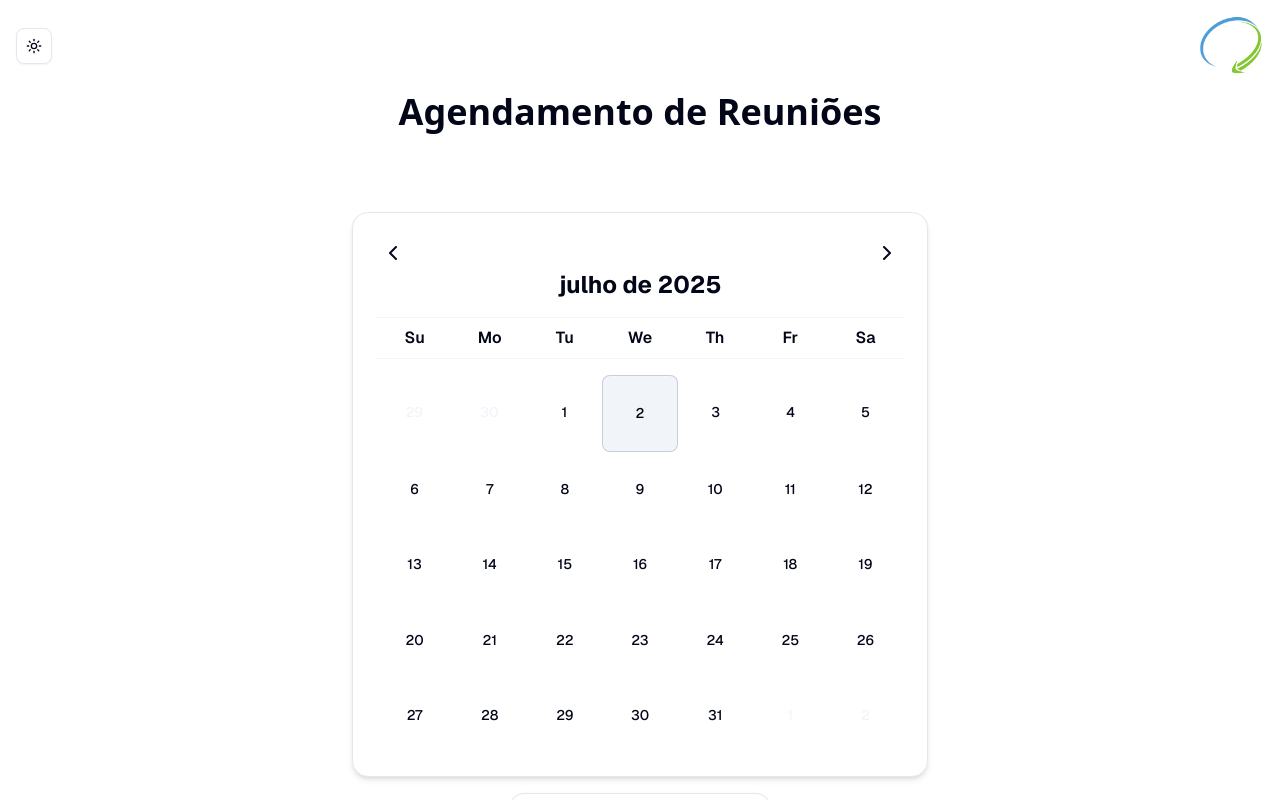
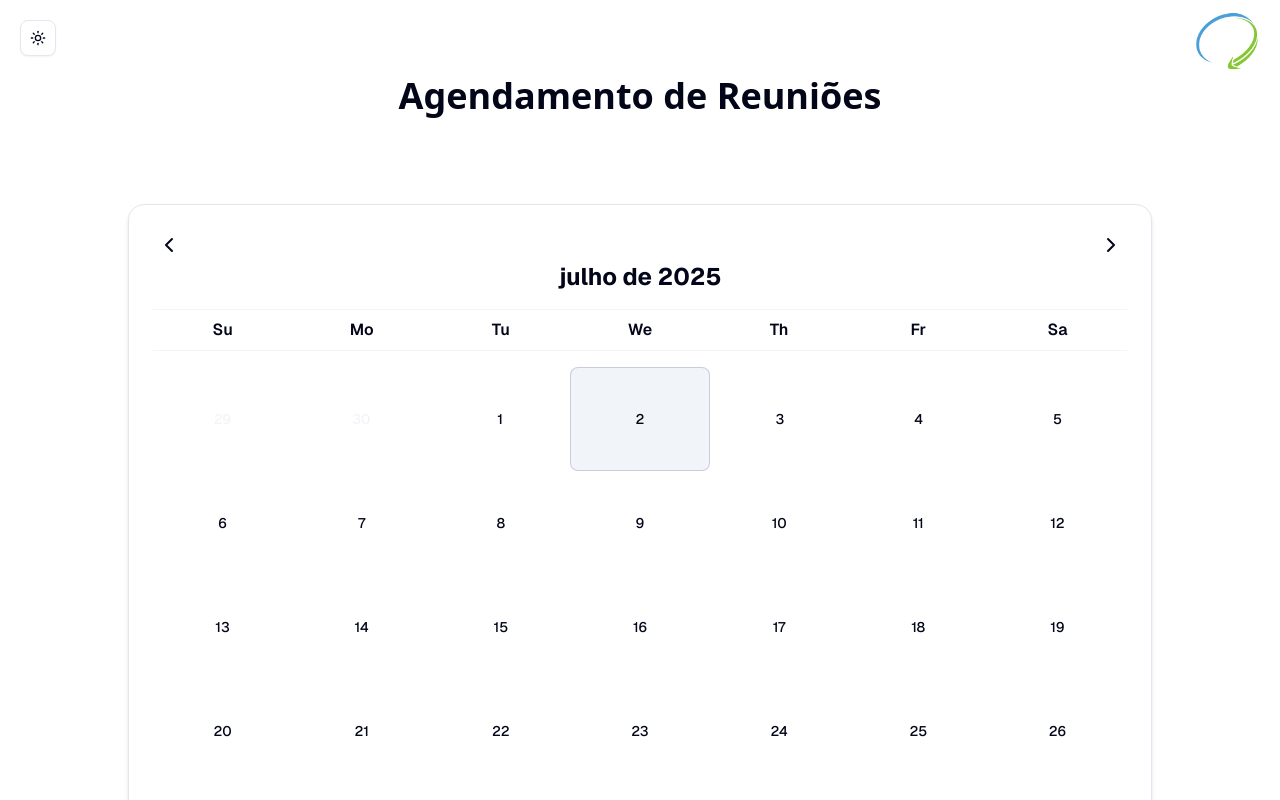
Before and after one commit to TavinHVM/r3-booking, a Next.js app: page / in a window 1280 px wide. Shown: the top 800 px of the page. Built offline with nearby package versions, Linux system fonts and the light colour scheme.

Commit message:
feat: size change on the calendar

```diff
--- a/src/app/page.tsx
+++ b/src/app/page.tsx
@@ -11,11 +11,11 @@ export default function Home() {
 
   return (
     <>
-      <div className="flex items-center justify-between p-4 relative">
-        <div className="flex items-center gap-2">
+      <div className="flex items-center justify-between p-1 relative">
+        <div className="flex items-center gap-2 ml-4">
           <ModeToggle />
         </div>
-        <div className="flex items-center">
+        <div className="flex items-center mr-4 mt-2">
           <Image
             src="/r3logo.png"
             alt="Logo"
@@ -26,8 +26,8 @@ export default function Home() {
         </div>
       </div>
 
-      <h1 className="w-full text-center text-4xl font-bold">Agendamento de Reuniões</h1>
-      <div className="items-center justify-items-center min-h-screen p-8 pb-20 gap-16 sm:p-20 font-[family-name:var(--font-geist-sans)]">
+      <h1 className="w-full text-center text-4xl font-bold mb-2">Agendamento de Reuniões</h1>
+      <div className="w-full items-center justify-items-center min-h-screen p-8 pb-20 gap-4 sm:p-20 font-[family-name:var(--font-geist-sans)]">
         <Calendar className="w-full"
           mode="single"
           selected={selectedDay}
--- a/src/components/ui/calendar.tsx
+++ b/src/components/ui/calendar.tsx
@@ -26,7 +26,7 @@ function Calendar({
   const defaultClassNames = getDefaultClassNames()
 
   return (
-    <div className="rounded-2xl border shadow-md p-6 bg-background max-w-xl w-full mx-auto">
+    <div className="rounded-2xl border shadow-md p-6 bg-background max-w-5xl max-h-[700px] w-full mx-auto">
       <DayPicker
         showOutsideDays={showOutsideDays}
         className={cn(
@@ -93,7 +93,7 @@ function Calendar({
             defaultClassNames.week_number
           ),
           day: cn(
-            "relative w-full h-full p-0 text-center aspect-square select-none transition-colors duration-100 hover:bg-accent text-foreground font-medium hover:rounded-md",
+            "flex-1 h-26 max-h-full min-h-10 p-0 text-center select-none transition-colors duration-100 hover:bg-accent text-foreground font-medium hover:rounded-md",
             defaultClassNames.day
           ),
           range_start: cn(
@@ -191,7 +191,7 @@ function CalendarDayButton({
       data-range-end={modifiers.range_end}
       data-range-middle={modifiers.range_middle}
       className={cn(
-        "flex items-center justify-center w-full h-full aspect-square rounded-md hover:rounded-md",
+        "w-full h-full flex items-center justify-center rounded-md hover:rounded-md aspect-square",
         defaultClassNames.day,
         className,
         modifiers.selected && "bg-accent text-accent-foreground"
```
